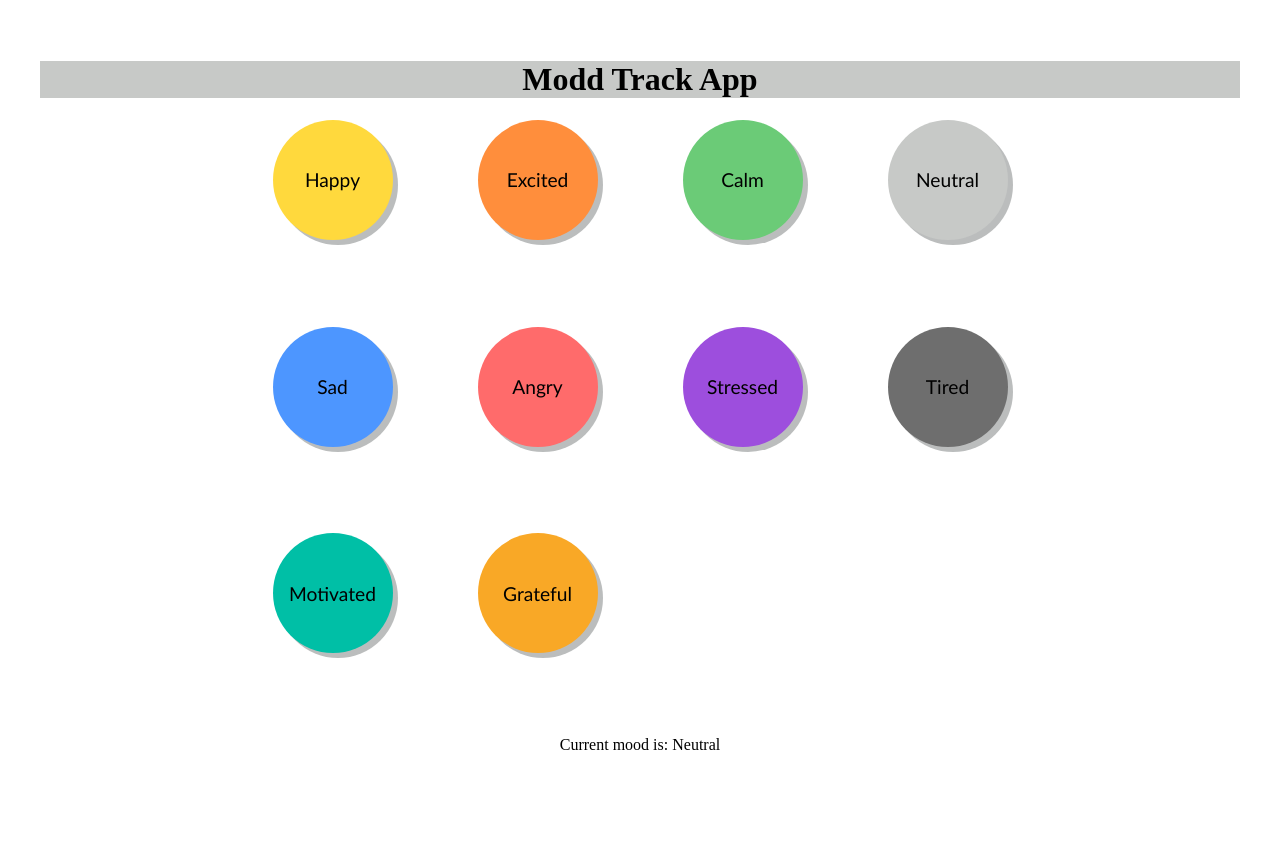
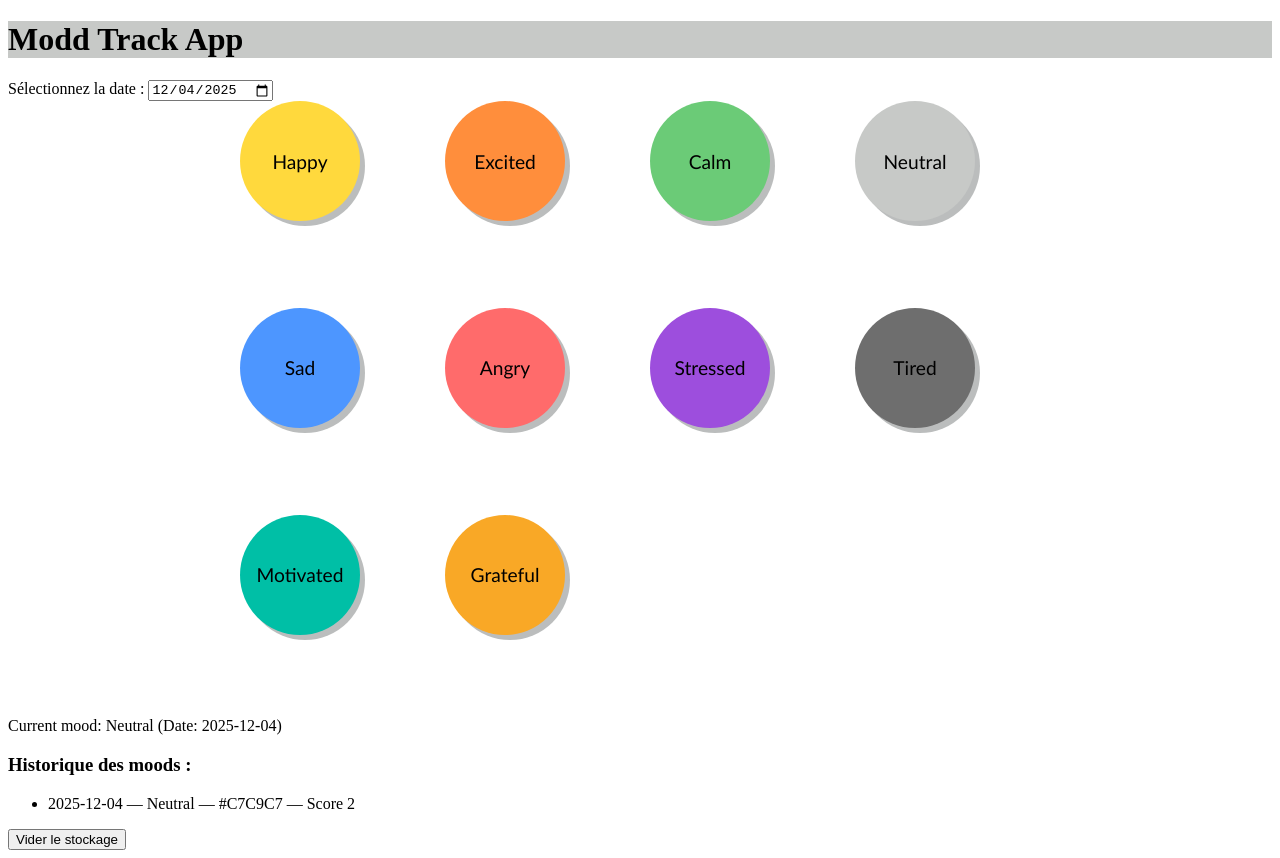
Before and after one commit to Maryam-Bouchami/mood-track-react, a React (Vite) app in the folder mood-track-react/: page / in a window 1280 px wide. Before the commit the page ends 810 px from the top, so only its background shows below. Built offline with nearby package versions, Linux system fonts and the light colour scheme.

Commit message:
adding localStorage and calendar

```diff
--- a/mood-track-react/src/App.jsx
+++ b/mood-track-react/src/App.jsx
@@ -1,21 +1,94 @@
-import { useState } from "react";
-import viteLogo from "/vite.svg";
-import "./App.css";
+import { useState, useEffect } from "react";
 import MoodsList from "./components/MoodsList";
 import MyTheme from "./MyTheme";
 import Nav from "./components/Nav";
+import Calendar from "./components/Calendar";
+
 function App() {
-  const [moodState, setMoodState] = useState({
-    name: "Neutral",
-    color: "#C7C9C7",
-    score: 2,
+  // Mood actuel
+  const [moodState, setMoodState] = useState(() => {
+    const savedMood = localStorage.getItem("moodState");
+    return savedMood
+      ? JSON.parse(savedMood)
+      : { name: "Neutral", color: "#C7C9C7", score: 2 };
   });
+
+  // Date sélectionnée
+  const [selectedDate, setSelectedDate] = useState(() => {
+    const savedDate = localStorage.getItem("selectedDate");
+    return savedDate || new Date().toISOString().slice(0, 10);
+  });
+
+  // Historique des moods (avec date)
+  const [history, setHistory] = useState(() => {
+    const saved = localStorage.getItem("moodHistory");
+    return saved ? JSON.parse(saved) : [];
+  });
+
+  // Ajouter un mood à l'historique à chaque changement de mood
+  useEffect(() => {
+    // Sauvegarder le mood actuel
+    localStorage.setItem("moodState", JSON.stringify(moodState));
+
+    // Ajouter dans l'historique uniquement si mood ET date ont changé
+    setHistory((prev) => {
+      const lastEntry = prev[prev.length - 1];
+      if (
+        !lastEntry ||
+        lastEntry.name !== moodState.name ||
+        lastEntry.date !== selectedDate
+      ) {
+        // On vérifie que **les deux** sont différents pour ajouter
+        if (
+          !lastEntry ||
+          (lastEntry.name !== moodState.name && lastEntry.date !== selectedDate)
+        ) {
+          const newEntry = { ...moodState, date: selectedDate };
+          const updated = [...prev, newEntry];
+          localStorage.setItem("moodHistory", JSON.stringify(updated));
+          return updated;
+        }
+      }
+      return prev;
+    });
+  }, [moodState, selectedDate]);
+
+  // Fonction pour vider l'historique et reset mood/date
+  const clearStorage = () => {
+    localStorage.clear();
+    const defaultMood = { name: "Neutral", color: "#C7C9C7", score: 2 };
+    const today = new Date().toISOString().slice(0, 10);
+    setMoodState(defaultMood);
+    setSelectedDate(today);
+    setHistory([]);
+  };
+
   return (
     <MyTheme.Provider value={moodState.color}>
       <Nav />
+
+      {/* Sélecteur de date */}
+      <Calendar selectedDate={selectedDate} onDateChange={setSelectedDate} />
+
+      {/* Liste des moods */}
       <MoodsList moodState={moodState} setMoodState={setMoodState} />
-      <p>Current mood is: {moodState.name}</p>
+
+      <p>
+        Current mood: {moodState.name} (Date: {selectedDate})
+      </p>
+
+      <h3>Historique des moods :</h3>
+      <ul>
+        {history.map((m, i) => (
+          <li key={i}>
+            {m.date} — {m.name} — {m.color} — Score {m.score}
+          </li>
+        ))}
+      </ul>
+
+      <button onClick={clearStorage}>Vider le stockage</button>
     </MyTheme.Provider>
   );
 }
+
 export default App;
--- /dev/null
+++ b/mood-track-react/src/components/Calendar.jsx
@@ -0,0 +1,29 @@
+import { useState, useEffect } from "react";
+
+export default function Calendar({ selectedDate, onDateChange }) {
+  const [date, setDate] = useState(() => {
+    // Charger la date du localStorage si elle existe
+    const saved = localStorage.getItem("selectedDate");
+    return saved || new Date().toISOString().slice(0, 10); // format yyyy-mm-dd
+  });
+
+  useEffect(() => {
+    localStorage.setItem("selectedDate", date);
+    if (onDateChange) {
+      onDateChange(date); // remonter la date au parent
+    }
+  }, [date, onDateChange]);
+
+  return (
+    <div>
+      <label>
+        Sélectionnez la date :{" "}
+        <input
+          type="date"
+          value={date}
+          onChange={(e) => setDate(e.target.value)}
+        />
+      </label>
+    </div>
+  );
+}
```
